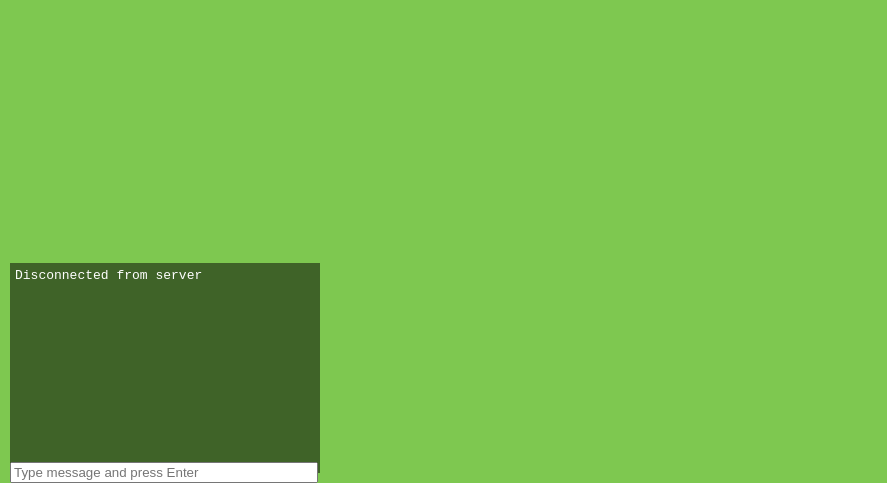
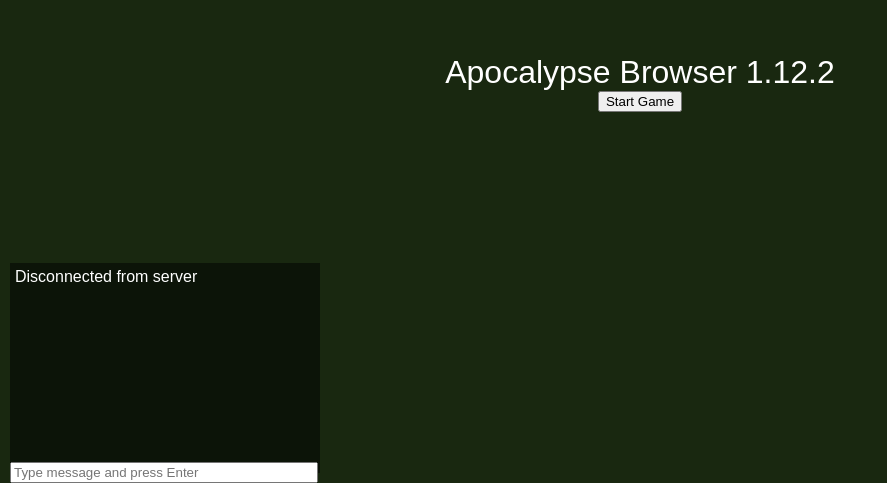
Before and after one commit to blakecrossen2012-a11y/apocalypse-broswer, a website: page index.html in a window 1280 px wide. Shown: the part 317-800 px from the top of the page, without its empty margins (0-887 px from the left). Drawn offline with Linux system fonts and the light colour scheme.

Commit message:
Update index.html

```diff
--- a/index.html
+++ b/index.html
@@ -2,16 +2,21 @@
 <html lang="en">
 <head>
 <meta charset="UTF-8">
-    <title>Apocalypse Browser</title>
+<title>Apocalypse Browser 1.12.2</title>
 <link rel="icon" href="favicon.ico" type="image/x-icon">
 <style>
-        body { margin: 0; overflow: hidden; background: #7ec850; }
-        canvas { display: block; }
-        #chat { position: absolute; bottom: 10px; left: 10px; width: 300px; height: 200px; overflow-y: auto; background: rgba(0,0,0,0.5); color: white; padding: 5px; font-family: monospace;}
-        #input { position: absolute; bottom: 0; left: 10px; width: 300px; }
+    body { margin:0; overflow:hidden; background:#7ec850; font-family:sans-serif; }
+    canvas { display:block; }
+    #chat { position:absolute; bottom:10px; left:10px; width:300px; height:200px; overflow-y:auto; background:rgba(0,0,0,0.5); color:white; padding:5px; }
+    #input { position:absolute; bottom:0; left:10px; width:300px; }
+    #menu { position:absolute; top:0; left:0; width:100%; height:100%; background:rgba(0,0,0,0.8); color:white; display:flex; justify-content:center; align-items:center; flex-direction:column; font-size:2em; }
 </style>
 </head>
 <body>
+<div id="menu">
+    <div>Apocalypse Browser 1.12.2</div>
+    <button id="startBtn">Start Game</button>
+</div>
 <div id="chat"></div>
 <input type="text" id="input" placeholder="Type message and press Enter"/>
 <canvas id="gameCanvas"></canvas>
```
Lines whose indentation alone changed are shown as unchanged.
